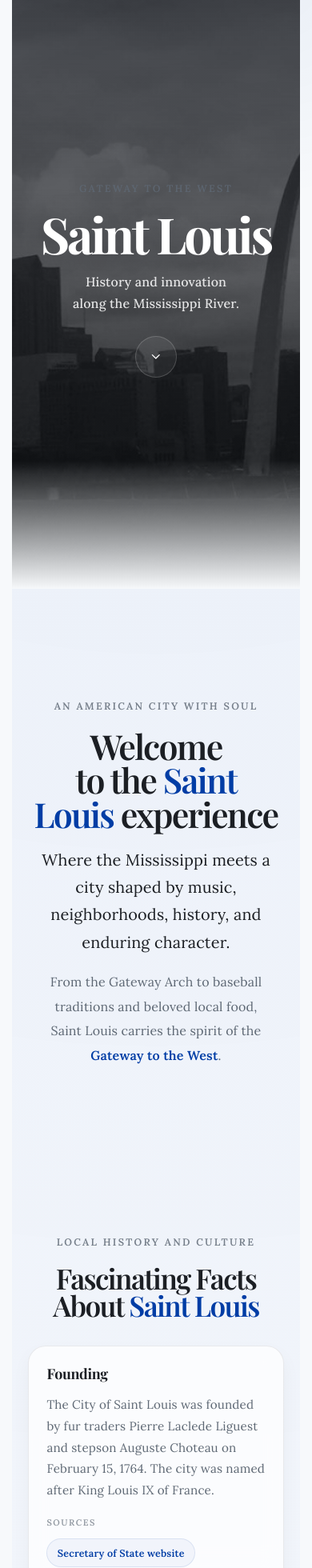
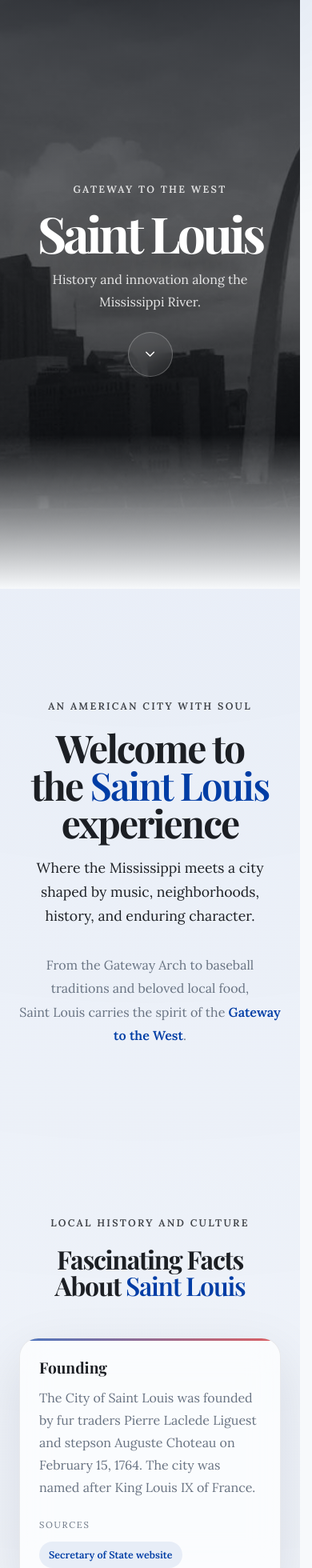
Before and after one commit to mcckyle/saint-louis-facts, a React (Vite) app: page / in a window 390 px wide. Shown: the part 40-2000 px from the top of the page at 80% size. Built offline with nearby package versions, Linux system fonts and the light colour scheme.

Commit message:
FunFactsList.jsx: Rename class 'fact-item' -> 'fact-card'.

```diff
--- a/index.html
+++ b/index.html
@@ -4,38 +4,31 @@
     <meta charset="UTF-8" />
     <meta name="viewport" content="width=device-width, initial-scale=1, viewport-fit=cover" />
 
-    <title>Saint Louis Facts - Gateway to the West</title>
+    <title>Saint Louis Facts | Gateway to the West</title>
     <meta
       name="description"
       content="Discover Saint Louis through history, culture, architecture, and the enduring spirit of the Gateway to the West."
     />
     <meta name="application-name" content="Saint Louis Facts" />
-    <meta name="theme-color" media="(prefers-color-scheme: light)" content="#F7F9FB"/>
-    <meta name="theme-color" media="(prefers-color-scheme: dark)" content="#0F141A"/>
+    <meta name="theme-color" content="#F7F9FB"/>
     <meta name="color-scheme" content="light dark" />
-    <meta name="format-detection" content="telephone=no" />
     <link rel="canonical" href="https://mcckyle.github.io/saint-louis-facts/" />
 
     <!-- Open Graph Foundation. -->
-    <meta property="og:title" content="Saint Louis Facts - Gateway to the West" />
-    <meta property="og:description" content="Discover Saint Louis through history, culture, architecture, and the enduring spirit of the Gateway to the West." />
+    <meta property="og:title" content="Saint Louis Facts | Gateway to the West" />
+    <meta property="og:description" content="Explore the history and culture of Saint Louis." />
     <meta property="og:type" content="website" />
-    <meta property="og:locale" content="en_US" />
     <meta property="og:url" content="https://mcckyle.github.io/saint-louis-facts/" />
     <meta property="og:image" content="https://mcckyle.github.io/saint-louis-facts/images/social-preview.png" />
-    <meta property="og:image:alt" content="Saint Louis grayscale skyline." />
-    <meta name="apple-mobile-web-app-capable" content="yes" />
-    <meta name="apple-mobile-web-app-status-bar-style" content="black-translucent" />
+    <meta property="og:image:alt" content="Saint Louis skyline." />
 
     <!-- Twitter Metadata. -->
-    <meta name="twitter:card" content="summary_large_image" />
+<!--    <meta name="twitter:card" content="summary_large_image" />
     <meta name="twitter:title" content="Saint Louis Facts - Gateway to the West" />
     <meta name="twitter:description" content="Discover Saint Louis through history, culture, architecture, and the enduring spirit of the Gateway to the West." />
-    <meta name="twitter:image" content="https://mcckyle.github.io/saint-louis-facts/images/social-preview.png" />
+    <meta name="twitter:image" content="https://mcckyle.github.io/saint-louis-facts/images/social-preview.png" />-->
 
-    <!-- DNS prefetch / Fonts. -->
-    <link rel="dns-prefetch" href="https://fonts.googleapis.com" />
-    <link rel="dns-prefetch" href="https://fonts.gstatic.com" />
+    <!-- Fonts. -->
     <link rel="preconnect" href="https://fonts.googleapis.com" />
     <link rel="preconnect" href="https://fonts.gstatic.com" crossorigin />
     <link
@@ -48,24 +41,22 @@
     <link rel="apple-touch-icon" href="/images/saint-louis-facts-favicon-02032026.png" />
 
     <!-- Preload Header Image. -->
-    <link
+<!--    <link
       rel="preload"
       as="image"
       href="/src/assets/images/gateway-arch-background.jpg"
       imagesrcset="/src/assets/images/gateway-arch-background.jpg"
       fetchpriority="high"
-    />
+    />-->
   </head>
 
   <body>
     <a href="#main" class="skip-link">Skip to main content</a>
     <div id="root"></div>
     <noscript>
-      <div style="min-height: 100vh; display: grid; place-items: center; padding: 2rem; background: #F7F9FB; color: #1C1C1C; font-family: 'Lora', Georgia, serif; text-align: center;">
-        <p>
-          JavaScript is required to experience Saint Louis Facts.
-        </p>
-      </div>
+      <p>
+        JavaScript is required to experience Saint Louis Facts.
+      </p>
     </noscript>
     <script type="module" src="/src/main.jsx"></script>
   </body>
--- a/src/App.css
+++ b/src/App.css
@@ -11,23 +11,20 @@
     --stl-gold: #FFD200; /* Color: Fleur-de-lis Yellow. */
 
     /* Semantic Colors. */
-    --color-bg: #F7F9FB;
-    --color-surface: rgba(255, 255, 255, 0.72);
-    --color-surface-strong: rgba(255, 255, 255, 0.86);
-    --color-surface-hover: rgba(255, 255, 255, 0.9);
+    --bg: #F7F9FB;
+    --surface: rgba(255, 255, 255, 0.72);
+    --surface-solid: #FFFFFF;
 
-    --color-text: #1C1F24;
-    --color-text-muted: #5E6874;
+    --text: #1C1F24;
+    --muted: #687382;
 
-    /* Brand Usage. */
-    --color-primary: var(--stl-blue);
-    --color-accent: var(--stl-red);
-    --color-highlight: var(--stl-gold);
-    --color-border: rgba(15, 20, 26, 0.08);
+    --primary: var(--stl-blue);
+    --accent: var(--stl-red);
 
     /* Fonts. */
-    --font-heading: "Playfair Display", Georgia, serif;
+    --font-display: "Playfair Display", Georgia, serif;
     --font-body: "Lora", Georgia, serif;
+
     --text-xs: 0.78rem;
     --text-sm: 0.94rem;
     --text-base: 1rem;
@@ -45,18 +42,22 @@
 
     --section-padding: clamp(4.5rem, 8vw, 7rem);
     --page-padding: clamp(1.25rem, 4vw, 3.5rem);
+    --page-width: 1200px;
     --measure-copy: 38ch;
 
     /* Radius. */
+    --radius: 24px;
     --radius-sm: 14px;
     --radius-md: 22px;
     --radius-lg: 36px;
 
     /* Shadows. */
+    --shadow: 0 24px 70px rgba(15, 20, 26, 0.10);
     --shadow-sm: 0 1px 2px rgba(15, 20, 26, 0.04), 0 10px 24px rgba(15, 20, 26, 0.04);
     --shadow-lg: 0 10px 30px rgba(15, 20, 26, 0.08), 0 24px 60px rgba(15, 20, 26, 0.10);
 
     /* Motion. */
+    --ease: 220ms cubic-bezier(0.22, 1, 0.36, 1);
     --transition: 220ms cubic-bezier(0.22, 1, 0.36, 1);
     --surface-transition: transform var(--transition),
                           box-shadow var(--transition),
@@ -65,24 +66,23 @@
 }
 
 /* ====================================
-   App Shell Styles.
+   Application Shell Styles.
 ======================================= */
 .app
 {
-    position: relative;
+    min-height: 100dvh;
+    overflow: hidden;
     isolation: isolate;
-
-    min-height: 100dvh;
-    overflow: clip;
+    color: var(--text);
     background: radial-gradient(
         circle at top,
-        rgba(0, 61, 165, 0.07),
+        rgba(0, 61, 165, 0.10),
         transparent 42%
     ),
     linear-gradient(
-        to bottom,
-        #FCFDFF,
-        var(--color-bg)
+        180deg,
+        #ffffff,
+        var(--bg)
     );
 }
 .app::before
@@ -94,28 +94,27 @@
     z-index: -1;
     pointer-events: none;
     background: radial-gradient(
-        circle at 18% 12%,
-        rgba(208, 28, 31, 0.04),
-        transparent 28%
+        circle at 15% 20%,
+        rgba(208, 28, 31, 0.05),
+        transparent 30%
     ),
     radial-gradient(
-        circle at 82% 0%,
-        rgba(0, 61, 165, 0.055),
-        transparent 32%
+        circle at 85% 0%,
+        rgba(0, 61, 165, 0.08),
+        transparent 35%
     );
 }
-
-/* App Main Content Frame Styles. */
+/* ====================================
+   App Main Layout Styles.
+======================================= */
 .main
 {
-    position: relative;
-    width: min(100%, calc(var(--layout-max-width) + (var(--page-padding) * 2)));
+    width: min(100%, calc(var(--page-width) + 3rem));
     margin-inline: auto;
 
     display: grid;
-    gap: clamp(4rem, 7vw, 7rem);
-
-    padding: clamp(4rem, 8vw, 7rem) var(--page-padding) var(--space-xl);
+    gap: clamp(4rem, 8vw, 8rem);
+    padding: clamp(4rem, 8vw, 7rem) 1.5rem 6rem;
 }
 .section { padding-block: var(--section-padding); }
 .section-eyebrow
@@ -141,26 +140,23 @@
 }
 .surface-card
 {
-    position: relative;
-    background: var(--color-surface);
-    border: 1px solid var(--color-border);
-    border-radius: var(--radius-md);
-    box-shadow: var(--shadow-sm);
-    backdrop-filter: blur(12px);
-    -webkit-backdrop-filter: blur(12px);
+    background: var(--surface);
+    border: 1px solid rgba(15, 20, 26, 0.08);
+    border-radius: var(--radius);
+    box-shadow: var(--shadow);
+    backdrop-filter: blur(18px);
 
-    transition: var(--surface-transition);
+    transition: transform var(--ease), box-shadow var(--ease);
 }
-.surface-card:hover { background: var(--color-surface-hover); border-color: color-mix(in srgb, var(--color-primary) 16%, var(--color-border)); box-shadow: var(--shadow-lg); }
+.surface-card:hover { transform: translateY(-4px); }
 
 /* ====================================
    App Headings Styles.
 ======================================= */
-:where(h1, h2, h3) { margin: 0; font-family: var(--font-heading); text-wrap: balance; }
-:where(h1, h2) { letter-spacing: -0.04em; line-height: 1.08; }
-h1 { font-size: clamp(2.8rem, 6vw, 4.8rem); font-weight: 700; }
-h2 { font-size: clamp(2rem, 4vw, 3rem); font-weight: 600; }
-h3 { font-size: clamp(1.15rem, 2vw, 1.45rem); line-height: 1.3; letter-spacing: -0.015em; }
+:where(h1, h2, h3) { margin: 0; font-family: var(--font-display); text-wrap: balance; }
+:where(h1, h2) { letter-spacing: -0.04em; line-height: 1.05; }
+h1 { font-size: clamp(3rem, 8vw, 5rem); }
+h2 { font-size: clamp(2rem, 5vw, 3.5rem); }
 
 /* ====================================
    App Skip Link Styles.
@@ -168,19 +164,15 @@ h3 { font-size: clamp(1.15rem, 2vw, 1.45rem); line-height: 1.3; letter-spacing:
 .skip-link { position: fixed; top: 1rem; left: 1rem; transform: translateY(-200%); }
 .skip-link:focus
 {
-    transform: translateY(0);
+    transform: none;
     z-index: 1000;
 
-    padding: 0.85rem 1rem;
-    background: var(--color-surface-strong);
-    color: var(--color-primary);
-
-    border: 1px solid var(--color-border);
-    border-radius: var(--radius-sm);
-    box-shadow: var(--shadow-sm);
+    padding: 0.8rem 1rem;
+    background: var(--surface-solid);
+    border-radius: 12px;
+    box-shadow: var(--shadow);
 }
-:where(a, button, input, textarea, select):focus-visible { outline: 2px solid color-mix(in srgb, var(--color-primary) 62%, white); outline-offset: 4px; }
-::selection { background: color-mix(in srgb, var(--color-primary) 84%, white); color: white; }
+:focus-visible { outline: 3px solid var(--stl-gold); outline-offset: 4px; }
 
 /* ====================================
    App Dark Mode Media Query Styles.
@@ -189,31 +181,21 @@ h3 { font-size: clamp(1.15rem, 2vw, 1.45rem); line-height: 1.3; letter-spacing:
 {
     :root
     {
-        --color-bg: #0B1015;
-        --color-surface: rgba(18, 26, 34, 0.72);
-        --color-surface-strong: rgba(24, 33, 44, 0.86);
-        --color-surface-hover: rgba(28, 38, 50, 0.9);
+        --bg: #0B1015;
+        --surface: rgba(20, 28, 38, 0.72);
+        --surface-solid: #121A24;
 
-        --color-text: #E8EDF2;
-        --color-text-muted: #AAB5C1;
-        --color-border: rgba(255, 255, 255, 0.08);
-
-        --shadow-sm: 0 4px 18px rgba(0, 0, 0, 0.22);
-        --shadow-lg: 0 18px 52px rgba(0, 0, 0, 0.36);
+        --text: #E8EDF2;
+        --muted: #AAB5C1;
     }
     .app
     {
         background: radial-gradient(
             circle at top,
-            rgba(0, 61, 165, 0.16) 0%,
-            rgba(0, 61, 165, 0.06) 26%,
-            transparent 60%
+            rgba(0, 61, 165, 0.18),
+            transparent 50%
         ),
-        linear-gradient(
-            to bottom,
-            #0E141B,
-            var(--color-bg)
-        );
+        var(--bg);
     }
 }
 
@@ -230,14 +212,3 @@ h3 { font-size: clamp(1.15rem, 2vw, 1.45rem); line-height: 1.3; letter-spacing:
         animation-iteration-count: 1 !important;
     }
 }
-
-/* ====================================
-   App Animations Styles.
-======================================= */
-/*
-@keyframes fadeInUp
-{
-  from { opacity: 0; transform: translateY(20px); }
-  to { opacity: 1; transform: translateY(0); }
-}
-*/
--- a/src/components/Footer/Footer.jsx
+++ b/src/components/Footer/Footer.jsx
@@ -1,6 +1,6 @@
 //Filename: Footer.jsx
 //Author: Kyle McColgan
-//Date: 4 June 2026
+//Date: 17 June 2026
 //Description: This file contains the footer component for the Saint Louis Facts React project.
 
 import React from "react";
@@ -62,7 +62,7 @@ function Footer()
           <span className="footer-brand">Saint Louis Facts</span>
           <span className="footer-separator" aria-hidden="true">·</span>
           <span className="footer-credit">
-            Designed in Saint Louis by
+            Designed in Saint Louis by{" "}
             <a
               className="footer-author"
               href="https://mcckyle.github.io/"
--- a/src/components/FunFactsList/FunFactsList.css
+++ b/src/components/FunFactsList/FunFactsList.css
@@ -6,16 +6,7 @@
 .facts-inner
 {
     display: grid;
-    gap: clamp(3rem, 6vw, 4.5rem);
-}
-
-/* Section Heading Styles. */
-.fun-facts-heading
-{
-    max-width: 12.5ch;
-    font-size: clamp(2.2rem, 4vw, 3rem);
-    line-height: 0.98;
-    letter-spacing: -0.045em;
+    gap: clamp(3rem, 7vw, 5rem);
 }
 
 /* ====================================
@@ -24,8 +15,8 @@
 .fact-list
 {
     display: grid;
-    grid-template-columns: repeat(auto-fit, minmax(min(100%, 20rem), 1fr));
-    gap: clamp(1rem, 2vw, 1.5rem);
+    grid-template-columns: repeat(auto-fit, minmax(18rem, 1fr));
+    gap: 1.5rem;
 
     list-style: none;
     padding: 0;
@@ -33,92 +24,83 @@
 }
 
 /* Fact Card Styles. */
-.fact-item
+.fact-card
 {
+    min-height: 100%;
+    padding: clamp(1.5rem, 3vw, 2rem);
+    display: grid;
+    gap: 1.5rem;
     position: relative;
-    display: flex;
-    flex-direction: column;
-    gap: var(--space-sm);
-    min-height: 100%;
-    padding: clamp(1.45rem, 2vw, 1.85rem);
-    box-shadow: inset 0 1px 0 color-mix(in srgb, var(--color-primary) 20%, transparent);
+    overflow: hidden;
 }
-.fact-copy { display: grid; gap: 0.9rem; }
+.fact-card::before
+{
+    content: "";
+    position: absolute;
+    inset: 0 0 auto;
+    height: 3px;
+    background: linear-gradient(90deg, var(--primary), var(--accent));
+    opacity: 0.7;
+}
+.fact-copy { display: grid; gap: 0.75rem; }
 
 /* Fact Title Styles. */
 .fact-title
 {
-    font-size: 1.12rem;
-    line-height: 1.3;
-    letter-spacing: -0.02em;
+    font-size: 1.2rem;
+    line-height: 1.25;
 }
 
 /* Fact Description Styles. */
 .fact-description
 {
-    max-width: 34ch;
-    font-size: 0.98rem;
-    line-height: 1.76;
-    color: var(--color-text-muted);
+    color: var(--muted);
+    line-height: 1.75;
 }
 
 /* Fact Sources Block Styles. */
 .fact-sources
 {
     display: grid;
-    gap: 0.65rem;
+    gap: 0.7rem;
     margin-top: auto; /* Keeps Sources aligned at the bottom of the source card. */
 }
 .sources-label
 {
-    font-size: 0.68rem;
-    font-weight: 700;
-    letter-spacing: 0.14em;
+    font-size: 0.7rem;
+    letter-spacing: 0.15em;
     text-transform: uppercase;
-    color: var(--color-text-muted);
-    opacity: 0.68;
+    color: var(--muted);
 }
 .sources-links { display: flex; flex-wrap: wrap; gap: 0.5rem; }
 .source-link
 {
     display: inline-flex;
     align-items: center;
-    justify-content: center;
     min-height: 2rem;
 
-    padding: 0.38rem 0.78rem;
-    border: 1px solid color-mix(in srgb, var(--color-primary) 10%, transparent);
+    padding: 0.35rem 0.75rem;
     border-radius: 999px;
 
-    background: color-mix(in srgb, var(--color-primary) 4%, transparent);
-    color: var(--color-primary);
+    background: color-mix(in srgb, var(--primary) 8%, transparent);
+    color: var(--primary);
 
     font-size: 0.78rem;
     font-weight: 600;
     text-decoration: none;
 
     transition: transform var(--transition),
-                border-color var(--transition),
-                background-color var(--transition),
-                color var(--transition);
+                background var(--transition);
 }
-.source-link:hover,
-.source-link:focus-visible
-{
-    background: color-mix(in srgb, var(--color-primary) 10%, transparent);
-    border-color: color-mix(in srgb, var(--color-primary) 18%, transparent);
-}
+.source-link:hover, .source-link:focus-visible { transform: translateY(-2px); }
 
-@media (prefers-reduced-motion: reduce)
+/*@media (prefers-reduced-motion: reduce)
 {
     .source-link { transition: none; }
-}
+}*/
 
 /* FunFactsList Media Queries Styles. */
 @media (max-width: 768px)
 {
-    .facts-inner { gap: var(--space-md); }
     .fact-list { grid-template-columns: 1fr; }
-    .fact-item { padding: 1.4rem; }
-    .fact-description { font-size: 0.95rem; }
 }
--- a/src/components/FunFactsList/FunFactsList.jsx
+++ b/src/components/FunFactsList/FunFactsList.jsx
@@ -1,6 +1,6 @@
 //Filename: FunFactsList.jsx
 //Author: Kyle McColgan
-//Date: 4 June 2026
+//Date: 17 June 2026
 //Description: This file contains the facts list for the Saint Louis Facts React project.
 
 import React from "react";
@@ -32,7 +32,7 @@ function FunFactsList({ facts = defaultFacts })
           {facts.map((fact, index) => (
             <motion.li
               key={fact.title ?? index}
-              className="fact-item surface-card"
+              className="fact-card surface-card"
               initial={{ opacity: 0, y: 8 }}
               whileInView={{ opacity: 1, y: 0 }}
               transition={{
--- a/src/components/Header/Header.css
+++ b/src/components/Header/Header.css
@@ -6,44 +6,36 @@
 .header
 {
     position: relative;
-    isolation: isolate;
-    overflow: hidden;
+    min-height: 100svh;
 
     display: grid;
     place-items: center;
-    min-height: 100dvh;
-    min-height: 100svh;
+    isolation: isolate;
+    overflow: hidden;
     color: white;
 }
 .header::after
 {
-    /* Header Hero Bottom Fade Styles. */
+    /* Header Bottom Transition Styles. */
     content: "";
     position: absolute;
-    left: 0;
-    right: 0;
-    bottom: 0;
-    height: 10rem;
-    background: linear-gradient(
-        to bottom,
-        transparent,
-        var(--color-bg)
-    );
+    inset: auto 0 0;
+    height: 12rem;
+    background: linear-gradient(transparent, var(--bg));
     pointer-events: none;
 }
 
 /* ====================================
    Header Full-Screen Background Image Styles.
 ======================================= */
-.header-hero { position: absolute; inset: 0; z-index: 0; }
+.header-hero { position: absolute; inset: 0; z-index: -1; }
 .header-image
 {
-    position: absolute;
-    inset: 0;
     width: 100%;
     height: 100%;
     object-fit: cover;
-    filter: brightness(0.72) saturate(1.02) contrast(1.01);
+    filter: brightness(0.68) saturate(1.08) contrast(1.05);
+    transform: scale(1.04);
 }
 
 /* ====================================
@@ -56,9 +48,9 @@
 
     background: linear-gradient(
       180deg,
-      rgba(6, 10, 18, 0.68) 0%,
-      rgba(6, 10, 18, 0.42) 50%,
-      rgba(11, 16, 21, 0.42) 100%
+      rgba(4, 8, 15, 0.72),
+      rgba(4, 8, 15, 0.35) 50%,
+      rgba(4, 8, 15, 0.45)
     );
 }
 
@@ -67,11 +59,8 @@
 ======================================= */
 .header-inner
 {
-    position: relative;
-    z-index: 1;
-
-    width: min(100%, calc(var(--layout-max-width) + (var(--page-padding) * 2)));
-    padding-inline: var(--page-padding);
+    width: min(100%, calc(var(--page-width) + 3rem));
+    padding-inline: 1.5rem;
 }
 
 /* ====================================
@@ -79,38 +68,33 @@
 ======================================= */
 .header-content
 {
-    max-width: 52rem;
+    max-width: 56rem;
     margin-inline: auto;
 
     display: grid;
     justify-items: center;
     text-align: center;
-    gap: clamp(1.25rem, 2vw, 1.75rem);
+    gap: clamp(1rem, 3vw, 2rem);
 }
 
 /* ====================================
    Header Titles Styles.
 ======================================= */
-.header-eyebrow { color: rgba(255, 255, 255, 0.72); }
+.header-eyebrow { color: rgba(255, 255, 255, 0.75); }
 .header-title
 {
-    margin: 0;
-    font-size: clamp(4rem, 10vw, 7.2rem);
-    line-height: 0.92;
-    letter-spacing: -0.05em;
-
     color: white;
-    text-shadow: 0 6px 24px rgba(0, 0, 0, 0.22);
+    font-size: clamp(4rem, 11vw, 8rem);
+    line-height: 0.9;
+    letter-spacing: -0.06em;
+    text-shadow: 0 18px 60px rgba(0, 0, 0, 0.35);
 }
 .header-subtitle
 {
-    max-width: 38ch;
-    font-size: clamp(1rem, 1.3vw, 1.14rem);
-    font-weight: 500;
-    line-height: 1.74;
-
+    max-width: 40ch;
     color: rgba(255, 255, 255, 0.86);
-    text-wrap: balance;
+    font-size: clamp(1rem, 2vw, 1.25rem);
+    line-height: 1.75;
 }
 
 /* ====================================
@@ -118,39 +102,30 @@
 ======================================= */
 .scroll-cue
 {
-    position: relative;
-    display: inline-flex;
-    align-items: center;
-    justify-content: center;
-
-    width: 3.25rem;
-    height: 3.25rem;
+    width: 3.5rem;
+    height: 3.5rem;
     margin-top: 0.5rem;
 
-    border: 1px solid rgba(255, 255, 255, 0.18);
+    display: grid;
+    place-items: center;
+
+    border: 1px solid rgba(255, 255, 255, 0.25);
     border-radius: 50%;
 
-    background: rgba(255, 255, 255, 0.06);
+    background: rgba(255, 255, 255, 0.08);
     color: white;
+    backdrop-filter: blur(12px);
 
     transition: transform var(--transition),
-                border-color var(--transition),
-                background var(--transition),
-                box-shadow var(--transition);
+                background var(--transition);
 }
 .scroll-cue:hover,
 .scroll-cue:focus-visible
 {
-    background: rgba(255, 255, 255, 0.1);
-    border-color: rgba(255, 255, 255, 0.3);
+    transform: translateY(4px);
+    background: rgba(255, 255, 255, 0.16);
 }
-.scroll-cue svg { width: 1.1rem; height: 1.1rem; }
-
-/* Simple Parallax Hover Effect Media Query (Desktop Only) Styles. */
-/*@media (hover: hover) and (pointer: fine)
-{
-    .header:hover .header-image { transform: scale(1.02); }
-}*/
+.scroll-cue svg { width: 1.2rem; }
 
 @media (prefers-reduced-motion: reduce)
 {
@@ -163,7 +138,5 @@
 @media (max-width: 768px)
 {
     .header { min-height: 92svh; }
-    .header-content { gap: 1.1rem; }
-    .header-title { font-size: clamp(3.6rem, 16vw, 5.2rem); }
-    .header-subtitle { max-width: 28ch; }
+    .header-title { font-size: clamp(3.5rem, 16vw, 5rem); }
 }
--- a/src/components/Intro/Intro.css
+++ b/src/components/Intro/Intro.css
@@ -3,53 +3,44 @@
 /* ====================================
    Intro Content Container Styles.
 ======================================= */
-.intro { position: relative; }
 .intro-inner
 {
-    width: min(100%, 52rem);
+    width: min(100%, 56rem);
     margin-inline: auto;
 
     display: grid;
     justify-items: center;
-    gap: clamp(2rem, 4vw, 3rem);
+    gap: clamp(2rem, 5vw, 3.5rem);
     text-align: center;
 }
 
 /* Intro Main Title Styles. */
 .intro-title
 {
-    max-width: 10.5ch;
-    margin-inline: auto;
-
-    font-size: clamp(3rem, 7vw, 5rem);
-    line-height: 1;
+    max-width: 12ch;
+    font-size: clamp(3rem, 8vw, 5.5rem);
+    line-height: 0.98;
 }
-.highlight { color: var(--color-primary); font-weight: 600; }
+.highlight { color: var(--primary); font-weight: 600; }
 
 /* Intro Lead Paragraph Styles. */
 .intro-lead
 {
-    max-width: var(--measure-copy);
-    margin-inline: auto;
-    font-size: var(--text-xl);
-    line-height: 1.72;
-    color: var(--color-text);
+    max-width: 42ch;
+    font-size: clamp(1.1rem, 2vw, 1.35rem);
+    line-height: 1.7;
 }
 
 /* Intro Supporting Body Paragraph Styles. */
 .intro-body
 {
-    max-width: 42ch;
-    font-size: var(--text-base);
-    line-height: 1.9;
-    color: var(--color-text-muted);
+    max-width: 48ch;
+    color: var(--muted);
+    line-height: 1.85;
 }
 
 /* Intro Media Query Styles. */
 @media (max-width: 768px)
 {
-    .intro-inner { gap: var(--space-sm); }
-    .intro-header { gap: 1rem; }
-    .intro-title { max-width: 100%; font-size: clamp(2.5rem, 11vw, 3.8rem); }
-    .intro-body { max-width: 34ch; }
+    .intro-title { max-width: 100%; }
 }
--- a/src/index.css
+++ b/src/index.css
@@ -4,49 +4,33 @@
     CSS Reset and Base Styles.
 ======================================= */
 *, *::before, *::after { box-sizing: border-box; }
-html { font-size: 16px; scroll-behavior: smooth; scrollbar-gutter: stable both-edges; background: var(--color-bg); color-scheme: light dark; }
+html { scroll-behavior: smooth; scrollbar-gutter: stable; background: var(--bg); color-scheme: light dark; }
 body
 {
     margin: 0;
     min-height: 100dvh;
-    overflow-x: hidden;
-    text-wrap: pretty;
-
-    background: var(--color-bg);
-    color: var(--color-text);
-
     font-family: var(--font-body);
-    font-size: var(--text-base);
-    line-height: 1.72;
-    letter-spacing: 0.01em;
-
+    font-size: 1rem;
+    line-height: 1.7;
+    color: var(--text);
     -webkit-font-smoothing: antialiased;
-    -moz-osx-font-smoothing: grayscale;
-    text-rendering: optimizeLegibility;
-    font-kerning: normal;
 }
 
 /* Media Elements Styles. */
-:where(img, picture, video, canvas, iframe, svg) { display: block; max-width: 100%; }
-img { height: auto; backface-visibility: hidden; }
-button, input, textarea, select { font: inherit; color: inherit; }
-button { border: none; cursor: pointer; background: transparent; touch-action: manipulation; -webkit-tap-highlight-color: transparent; }
+img, svg, video { display: block; max-width: 100%; }
+button, input, textarea, select { font: inherit; }
+button { cursor: pointer; }
 p { max-width: 75ch; margin: 0; /* Margin important for spacing purposes. */ }
-strong { font-weight: 600; }
 
 /* ====================================
    Global Links Styles.
 ======================================= */
 a
 {
-    color: var(--color-primary);
-    text-decoration: underline;
-    text-decoration-thickness: 1px;
-    text-underline-offset: 0.16em;
-    text-decoration-color: transparent;
-    text-decoration-skip-ink: auto;
-    -webkit-tap-highlight-color: transparent;
+    color: var(--primary);
+    text-decoration: none;
 
-    transition: color var(--transition), text-decoration-color var(--transition), opacity var(--transition);
+    transition: color var(--transition);
 }
-a:hover, a:focus-visible { color: var(--color-accent); text-decoration-color: currentColor; }
+a:hover, a:focus-visible { color: var(--accent); }
+::selection { background: var(--primary); color: white; }
```
Also changed, not shown: src/components/Footer/Footer.css (+22 -45 lines), src/components/Interactive/Interactive.css (+15 -30 lines), src/components/Intro/Intro.jsx (+5 -5 lines), 7 other files (tests, documents, lock files or other folders).
